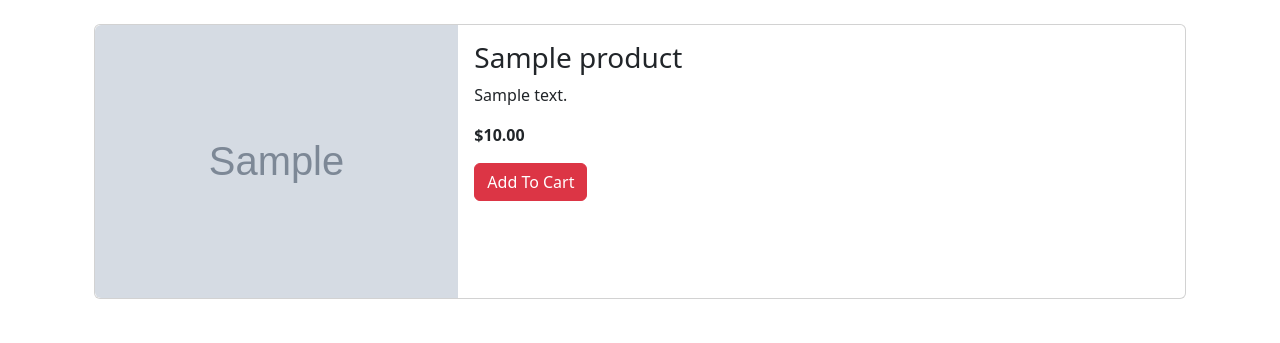
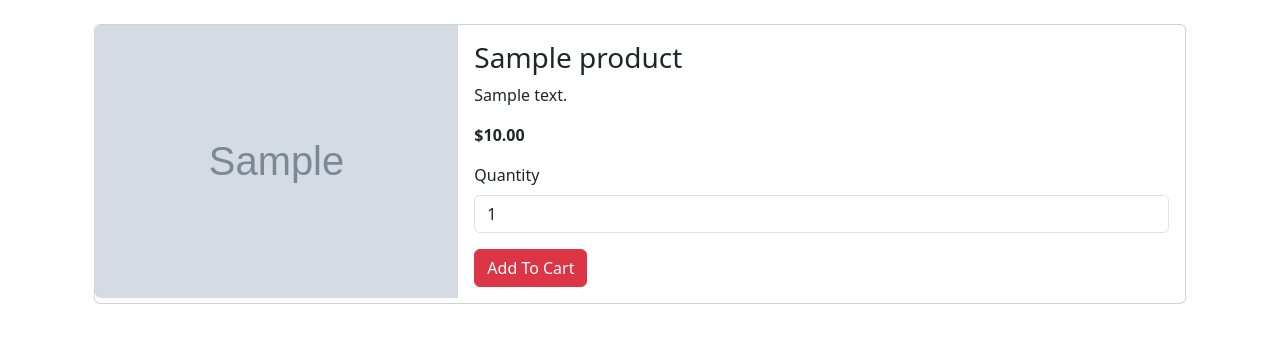
Before and after one commit to Binteimran853/Django-Task, a Django app: page /products-detail/1/ in a window 1280 px wide. Shown: the part 58-401 px from the top of the page. Run offline with Django 5.2, Linux system fonts and the light colour scheme; tables that the repository leaves empty hold one stand-in row (values such as "Sample post"); grey boxes marked "Sample" are stand-in pictures.

Commit message:
update order's time to Asian time zone & add product's quantity field

```diff
--- a/cart/views.py
+++ b/cart/views.py
@@ -27,11 +27,11 @@ def add_cart(request, pk):
     cart_item, create_cart_item = CartItem.objects.get_or_create(
         cart=cart, product=product
     )
-
+    quantity = int(request.POST.get("quantity", 1))
     if not create_cart_item:
-        cart_item.quantity += 1
+        cart_item.quantity += quantity
     else:
-        cart_item.quantity = 1
+        cart_item.quantity = quantity
 
     cart_item.save()
     messages.success(request, "Items added successfully !!")
--- a/ecomerce/settings.py
+++ b/ecomerce/settings.py
@@ -131,7 +131,7 @@ AUTHENTICATION_BACKENDS = [
 
 LANGUAGE_CODE = "en-us"
 
-TIME_ZONE = "UTC"
+TIME_ZONE = 'Asia/Karachi'
 
 USE_I18N = True
 
--- a/templates/product_detail.html
+++ b/templates/product_detail.html
@@ -15,8 +15,13 @@
                     <h3 class="card-title">{{ product.name }}</h3>
                     <p class="card-text">{{ product.description }}</p>
                     <p class="card-text fw-bold">${{ product.price }}</p>
+
                     <form method="POST" action="{% url 'add_cart' product.id %}">
                         {% csrf_token %}
+						<div class="mb-3">
+        					<label for="quantity" class="form-label">Quantity</label>
+        					<input type="number" id="quantity" name="quantity" value="1" min="1" class="form-control">
+    					</div>
                         <button type="submit" class="btn btn-danger">Add To Cart</button>
                     </form>
                 </div>
```
